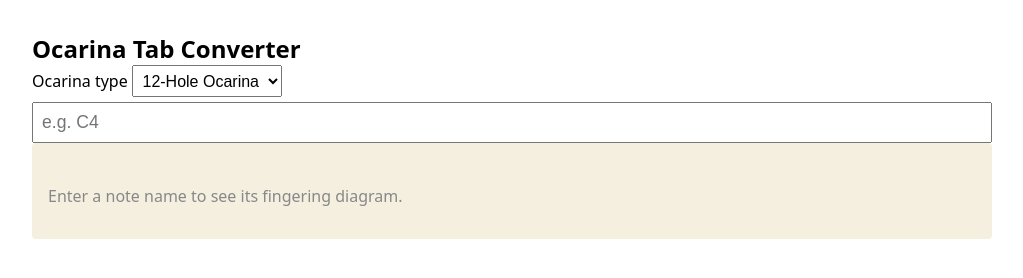
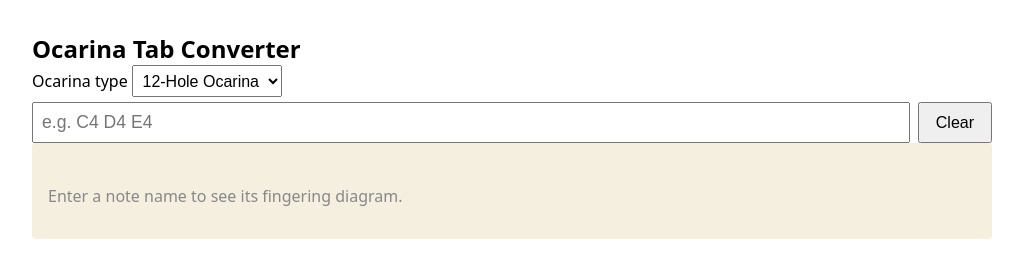
Before and after one commit to gilfort/OcarinaTabConverter, a website built with Vite: page index.html in a window 1280 px wide. Shown: the whole page, without its empty margins (128-1151 px from the left). Built offline with nearby package versions, Linux system fonts and the light colour scheme.

Commit message:
Add clear button and example placeholder to note input
Closes #6.

Co-Authored-By: Claude Sonnet 4.6 <noreply@anthropic.com>

```diff
--- a/src/main.ts
+++ b/src/main.ts
@@ -13,13 +13,17 @@ app.innerHTML = `
       .map((type) => `<option value="${type.id}">${type.displayName}</option>`)
       .join("")}
   </select>
-  <input id="note-input" type="text" placeholder="e.g. C4" autocomplete="off" />
+  <div id="note-input-row">
+    <input id="note-input" type="text" placeholder="e.g. C4 D4 E4" autocomplete="off" />
+    <button id="clear-button" type="button">Clear</button>
+  </div>
   <div id="tab-output"></div>
 `;
 
 const typeSelect = app.querySelector<HTMLSelectElement>("#ocarina-type")!;
 const input = app.querySelector<HTMLInputElement>("#note-input")!;
 const output = app.querySelector<HTMLDivElement>("#tab-output")!;
+const clearButton = app.querySelector<HTMLButtonElement>("#clear-button")!;
 
 const VALIDATION_DEBOUNCE_MS = 200;
 
@@ -36,4 +40,10 @@ input.addEventListener("input", () => {
   debounceTimer = setTimeout(update, VALIDATION_DEBOUNCE_MS);
 });
 typeSelect.addEventListener("change", update);
+clearButton.addEventListener("click", () => {
+  clearTimeout(debounceTimer);
+  input.value = "";
+  update();
+  input.focus();
+});
 update();
--- a/src/style.css
+++ b/src/style.css
@@ -25,11 +25,23 @@ h1 {
   margin-bottom: 5px;
 }
 
+#note-input-row {
+  display: flex;
+  gap: 0.5rem;
+}
+
 #note-input {
   font-size: 1.1rem;
   padding: 0.5rem;
   width: 100%;
   box-sizing: border-box;
+}
+
+#clear-button {
+  font-size: 1rem;
+  padding: 0.5rem 1rem;
+  cursor: pointer;
+  flex-shrink: 0;
 }
 
 #tab-output {
```
